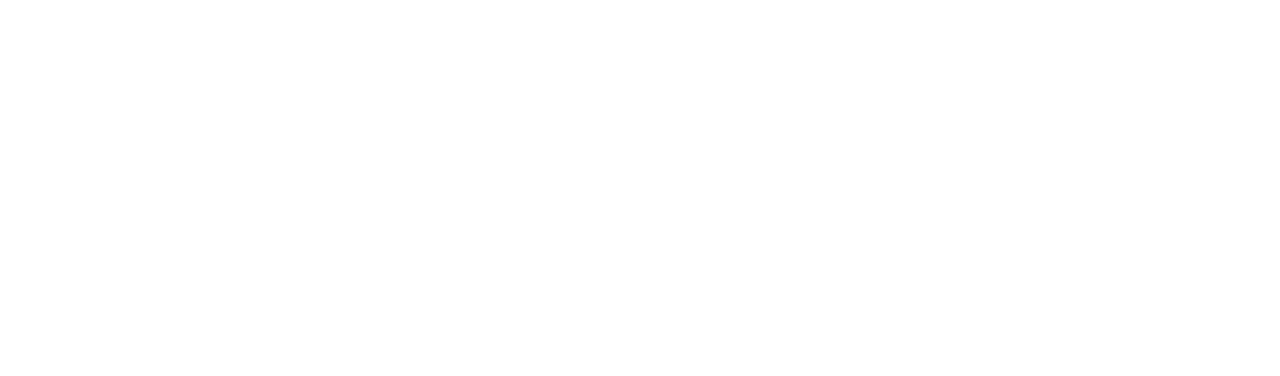
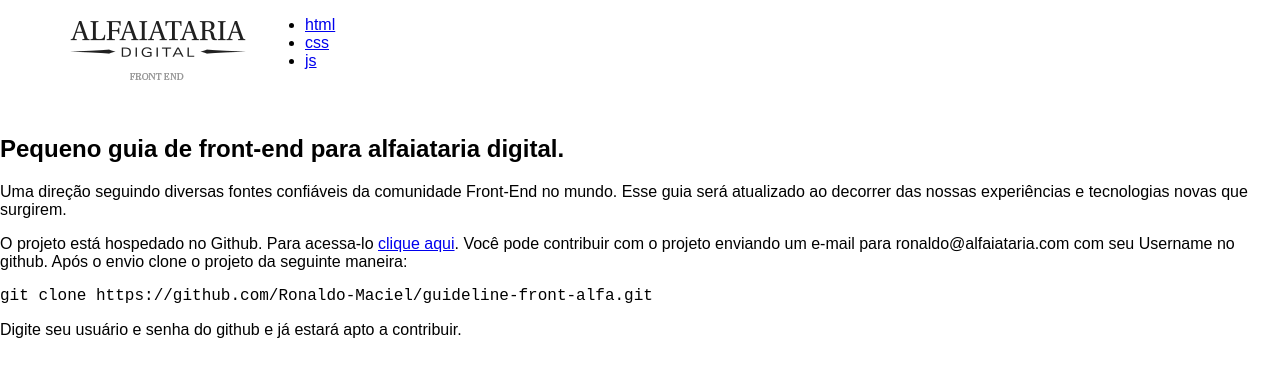
Before and after one commit to Ronaldo-Maciel/guideline-front-alfa, a plain HTML site: page index.html in a window 1280 px wide. Drawn offline with Linux system fonts and the light colour scheme.

Commit message:
Introducao

```diff
--- a/index.html
+++ b/index.html
@@ -2,24 +2,84 @@
 <html lang="pt-br">
 
 <head>
+	<!-- metastag -->
 	<meta charset="UTF-8">
 	<meta name="viewport" content="width=device-width, initial-scale=1">
 	<meta name="description" content="Este é um pequeno guideline de Front-End da Alfaiataria Digital" />
+	<meta property="og:locale" content="pt_BR" />
 	<meta property="og:url" content="http://front.alfaiatariavip.com">
 	<meta property="og:title" content="Front-End Guideline">
     <meta property="og:site_name" content="Front Alfaiataria">
     <meta property="og:description" content="Este é um pequeno guideline de Front-End da Alfaiataria Digital">
     <meta property="og:image" content="http://front.alfaiatariavip.com/images/og-image.jpg">
     <meta property="og:image:type" content="image/jpeg">
-	<meta property="og:image:width" content="800"> <!-- /** PIXELS **/ -->
-	<meta property="og:image:height" content="600"> <!-- /** PIXELS **/ -->
+	<meta property="og:image:width" content="600"> <!-- /** PIXELS **/ -->
+	<meta property="og:image:height" content="282"> <!-- /** PIXELS **/ -->
+
+	<!-- title -->
 	<title>Front-End Guideline</title>
+
+	<!-- favicon -->
+	<link rel="icon" href="images/favicon.png" />
+
+	<!-- icones nos sistemas operacionais mobile -->
+    <!-- iPhone iOS7-, iPod Touch e Android 2.2+  -->
+    <link rel="apple-touch-icon" href="images/apple-touch-icon.png">
+
+	<!-- css -->
 	<link rel="stylesheet" href="css/normalize.css">
 	<link rel="stylesheet" href="css/style.css">
 </head>
 
 <body>
 
+	<header class="header">
+
+		<div class="container">
+
+			<div class="row">
+
+				<div class="col-md-2">
+					<h1>
+						<div class="header_logo">
+							<img src="images/logo.png" alt="Front Alfa" class="logo" width="176" height="64">
+						</div>
+					</h1>
+				</div>
+
+				<div class="col-md-10">
+					<nav class="header__menu">
+						<ul class="menu">
+							<li class="menu__item"><a href="#" class="menu__link">html</a></li>
+							<li class="menu__item"><a href="#" class="menu__link">css</a></li>
+							<li class="menu__item"><a href="#" class="menu__link">js</a></li>
+						</ul>
+					</nav>
+				</div>
+
+			</div>
+
+		</div>
+
+	</header>
+
+	<article class="intro">
+		<h2 class="intro__title title-default">
+			Pequeno guia de front-end para alfaiataria digital.
+		</h2>
+		<p class="intro__text text">
+			Uma direção seguindo diversas fontes confiáveis da comunidade Front-End no mundo.
+			Esse guia será atualizado ao decorrer das nossas experiências e tecnologias novas que surgirem.
+		</p>
+
+		<p class="intro__text text">
+			O projeto está hospedado no Github. Para acessa-lo <a href="https://github.com/Ronaldo-Maciel/guideline-front-alfa">clique aqui</a>.
+			Você pode contribuir com o projeto enviando um e-mail para ronaldo@alfaiataria.com com seu Username no github. Após o envio clone
+			o projeto da seguinte maneira:
+			<pre>git clone https://github.com/Ronaldo-Maciel/guideline-front-alfa.git</pre>
+			Digite seu usuário e senha do github e já estará apto a contribuir.
+		</p>
+	</article>
 
 </body>
 
```
Also changed, not shown: images/apple-touch-icon.png (added), images/favicon.png (added), images/logo.png (added), images/og-image.jpg (added).
